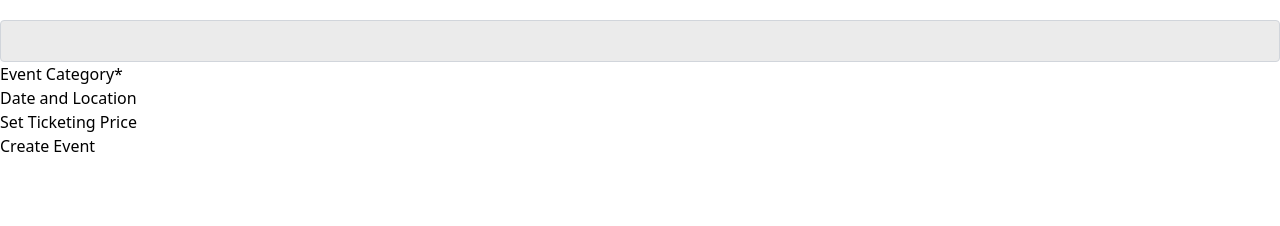
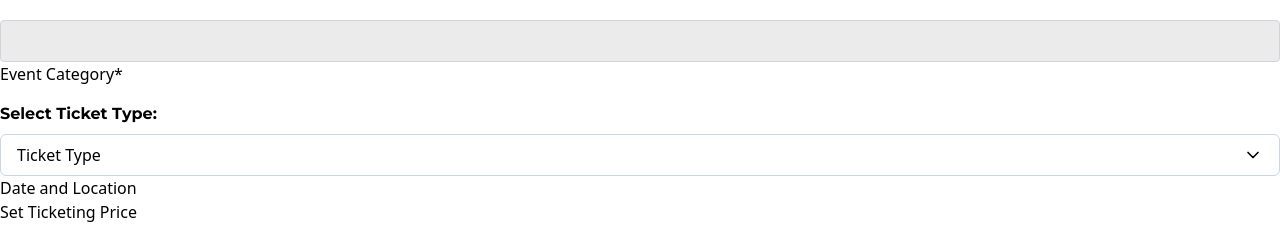
Before and after one commit to mafindijr/easy-ticketing-app, a React (Vite) app: page / in a window 1280 px wide. Shown: the part 2883-3109 px from the top of the page. Before the commit the page ends 3041 px from the top, so only its background shows below. Built offline with nearby package versions, Linux system fonts and the light colour scheme.

Commit message:
create a select for tikets category in the create event form

```diff
--- a/src/components/create-event.jsx
+++ b/src/components/create-event.jsx
@@ -3,21 +3,33 @@ import { useState, useEffect } from 'react';
 import { useForm } from 'react-hook-form';
 import { Button } from './button';
 import { Input } from './input';
+import { ChevronDown } from 'lucide-react';
 
 
-export default function CreateEventForm({ tickets }) {
+export default function CreateEventForm() {
 
     const [isOpen, setIsOpen] = useState(false);
     const [selectValue, setSelectValue] = useState("Ticket Type");
 
     const { register, handleSubmit, formState: {errors}, reset  } = useForm();
 
+    const tickets = [
+         "General Admission" ,
+         "VIP",
+         "Student"
+    ];
+
+    const updateValue = (value) => {
+            setSelectValue(value);
+            setIsOpen(false);
+    }
+
      // Set initial select value based on tickets prop
-      useEffect(() => {
-        if (!tickets || tickets.length === 0) {
-          setSelectValue("");
-        }
-      }, [tickets]);
+    //   useEffect(() => {
+    //     if (!tickets || tickets.length === 0) {
+    //       setSelectValue("");
+    //     }
+    //   }, [tickets]);
     // const [imageError, setImageError] = useState(false);
 
 
@@ -65,7 +77,7 @@ export default function CreateEventForm({ tickets }) {
                                 <label htmlFor="">
                                     Event Category*
 
-                                      {tickets && tickets.length > 0 && (
+                                      {/* {tickets && tickets.length > 0 && ( */}
                                         <div className="mt-4">
                                         <p className="font-montserrat font-bold mb-2">Select Ticket Type:</p>
                                         <div className="relative">
@@ -94,13 +106,13 @@ export default function CreateEventForm({ tickets }) {
                                             </div>
 
                                             {isOpen && (
-                                                <ul
+                                                <div
                                                 className="absolute z-10 w-full bg-white border border-slate-300 mt-1 rounded-md shadow-lg max-h-60 overflow-auto"
                                                 role="listbox"
                                                 aria-labelledby="ticket-type-label"
                                                 >
                                                 {tickets.map((ticket, index) => (
-                                                    <li
+                                                    <div
                                                     key={index}
                                                     className="px-4 py-2 hover:bg-gray-100 cursor-pointer font-montserrat"
                                                     onClick={() => updateValue(ticket)}
@@ -115,14 +127,14 @@ export default function CreateEventForm({ tickets }) {
                                                     tabIndex={0}
                                                     >
                                                     {ticket}
-                                                    </li>
+                                                    </div>
                                                 ))}
-                                                </ul>
+                                                </div>
                                             )}
                                             </div>
                                          </div>
                                          </div>
-                                        )}
+                                        {/* )} */}
                                 </label>
                             </div>
                         </div>
```
Lines whose indentation alone changed are shown as unchanged.
